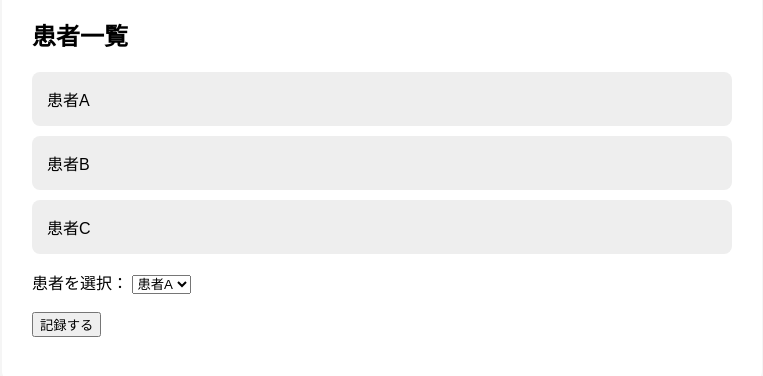
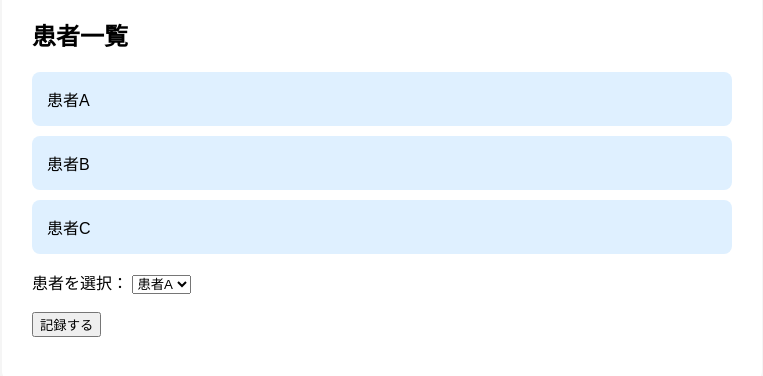
Before and after one commit to Pero112/rehab-mini-app, a plain HTML site: page index.html in a window 1280 px wide. Shown: the part 164-540 px from the top of the page, without its empty margins (258-1021 px from the left). Drawn offline with Linux system fonts and the light colour scheme.

Commit message:
患者一覧の背景色を変更

```diff
--- a/style.css
+++ b/style.css
@@ -23,7 +23,7 @@ h1 {
 }
 
 .patient-list li {
-  background-color: #eeeeee;
+  background-color: #dff0ff;
   margin-bottom: 10px;
   padding: 15px;
   border-radius: 8px;
```
